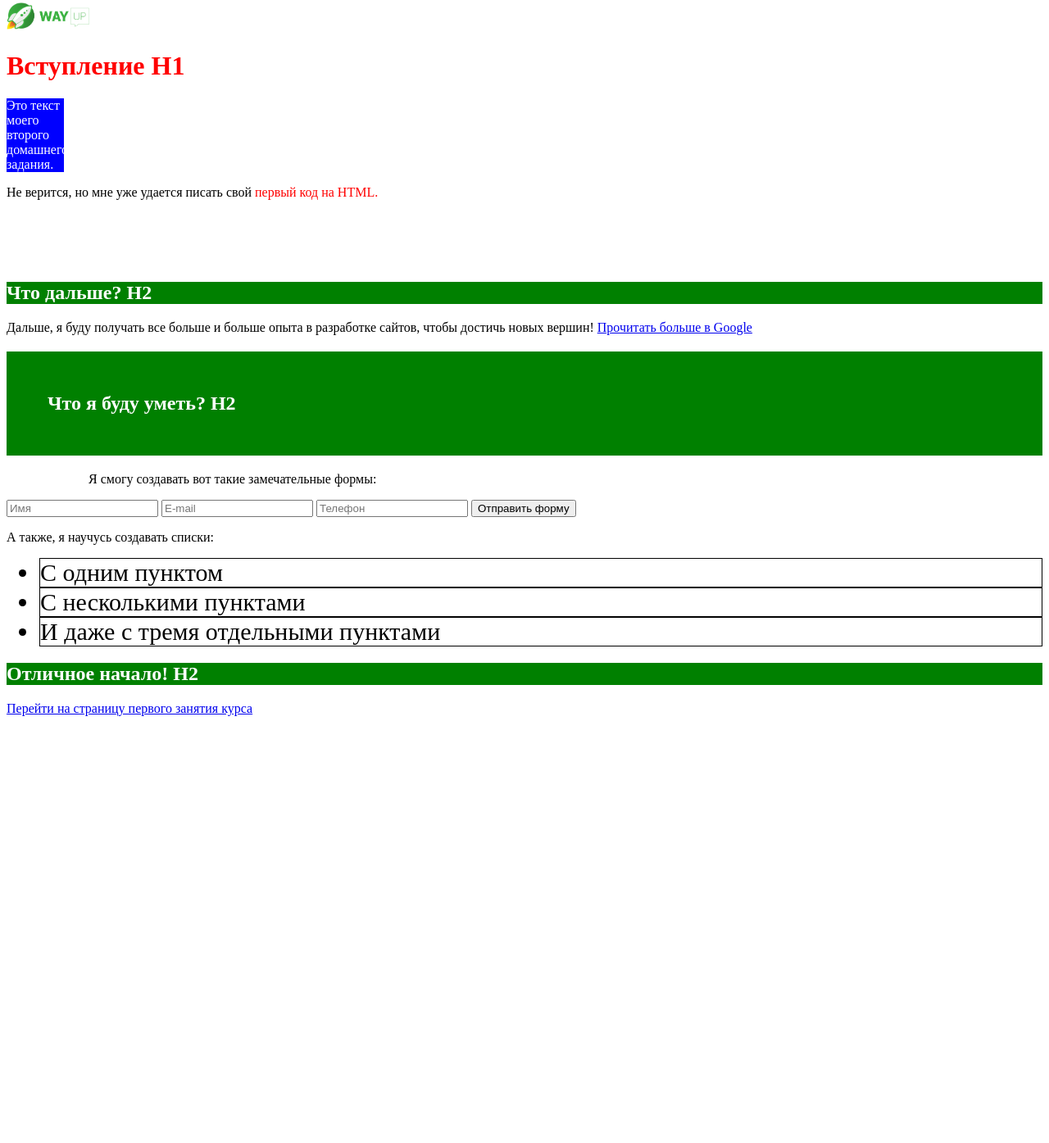
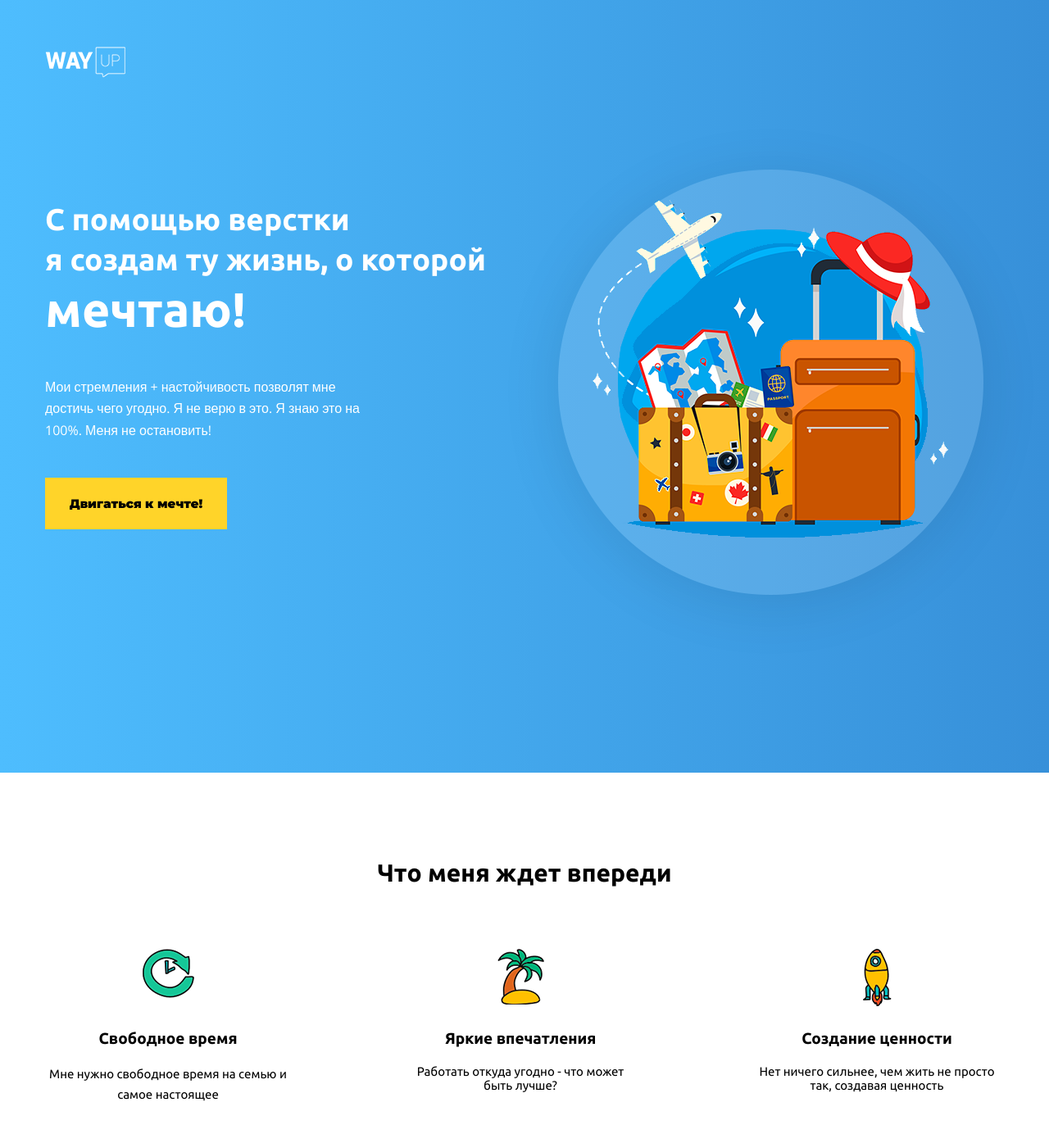
Before and after one commit to rockuro/wayupHW, a plain HTML site: page index.html in a window 1280 px wide. Shown: the part 5-1400 px from the top of the page at 82% size. Before the commit the page ends 887 px from the top, so only its background shows below. Drawn offline with nearby package versions, Linux system fonts and the light colour scheme.

Commit message:
Add files via upload

```diff
--- a/index.html
+++ b/index.html
@@ -1,58 +1,91 @@
 <!DOCTYPE html>
-<html lang="ru">
+<html lang="en">
 <head>
     <meta charset="UTF-8">
     <meta http-equiv="X-UA-Compatible" content="IE=edge">
     <meta name="viewport" content="width=device-width, initial-scale=1.0">
+    <link rel="preconnect" href="https://fonts.googleapis.com">
+    <link rel="preconnect" href="https://fonts.gstatic.com" crossorigin>
+    <link href="https://fonts.googleapis.com/css2?family=Montserrat:wght@900&family=Open+Sans&family=Ubuntu:wght@400;700&display=swap" rel="stylesheet">
     <link rel="stylesheet" href="style/style.css">
-    <title>Document</title>
+    <title>WayUPHW</title>
 </head>
 <body>
+    <header class="header">
+        <div class="container">
+            <img src="img/logo.png" alt="WayUP" class="logo">
+            <div class="wrap">
+                <div class="offer">
+                    <h1 class="title">
+                        С помощью верстки<br>я создам ту жизнь, о которой <span>мечтаю!</span>
+                    </h1>
+                    <p class="intro">
+                        Мои стремления + настойчивость позволят мне достичь чего угодно. Я не верю в это. Я знаю это на 100%. Меня не остановить!
+                    </p>
+                    <a href="#" class="button">
+                        Двигаться к мечте!
+                    </a>
+                </div>
+                <img src="img/travel.png" alt="travel" class="travel">
+            </div>
+        </div>
+    </header>
+    <section class="will_be">
+        <div class="container">
+            <h2 class="section_title">
+                Что меня ждет впереди
+            </h2>
+            <div class="future">
+                <div class="time">
+                    <h3 class="future_title">
+                        Свободное время
+                    </h3>
+                    <p class="future_discr">
+                        Мне нужно свободное время на семью и самое настоящее
+                    </p>
+                </div>
+                <div class="beach">
+                    <h3 class="future_title">
+                        Яркие впечатления
+                    </h3>
+                    <div class="future_discr">
+                        Работать откуда угодно - что может быть лучше?
+                    </div>
+                </div>
+                <div class="rocket ">
+                    <h3 class="future_title">
+                        Создание ценности
+                    </h3>
+                    <div class="future_discr">
+                        Нет ничего сильнее, чем жить не просто так, создавая ценность
+                    </div>
+                </div>
+            </div>
+        </div>
+    </section>
+    <section class="ticket">
+        <div class="container">
+            <h2 class="section_title">
+                Форма заказа билета в будущее
+            </h2>
+            <form action="#" class="form">
+                <input type="text" name="name" class="input" required placeholder="Имя">
 
-    <header class="header">
-        <img src="img/logo.jpg" alt="logo">
-        <h1>Вступление H1</h1>
-        <p class="small_paragrapher">
-            Это текст моего второго домашнего задания.
-        </p>
-        <p>
-            Не верится, но мне уже удается писать свой <span>первый код на HTML.</span>
-        </p>
-    </header>
+                <input type="email" name="email" class="input" required placeholder="E-mail">
 
-    <section class="main">
+                <input type="tel" name="phone" class="input" required placeholder="Телефон">
 
-        <h2>Что дальше? H2</h2>
-        <p>
-            Дальше, я буду получать все больше и больше опыта в разработке сайтов, чтобы достичь новых вершин!
-            <a href="https://google.ru" target="_blank" title="google.ru">Прочитать больше в Google</a>
-        </p>
+                <input type="text" name="country" class="input" required placeholder="Куда я полечу в ближайшее время?">
+
+            <button type="submit" class="button btn_form">Двигаться к мечте!</button>
+            </div>
+
+        </div>
     </section>
-    <section class="second">
-        <h2 class="what_i_can">Что я буду уметь? H2</h2>
-        <p class="forms">
-            Я смогу создавать вот такие замечательные формы:
-        </p>
-        <form action="#">
-            <input type="text" name='name' placeholder="Имя" required>
-            <input type="email" name="email" placeholder="E-mail" required>
-            <input type="tel" name='phone' placeholder="Телефон" required>
-            <button type="submit">Отправить форму</button>
-        </form>
-        <p>
-            А также, я научусь создавать списки:
-        </p>
-        <ul class="first_list">
-            <li>С одним пунктом</li>
-            <li>С несколькими пунктами</li>
-            <li>И даже с тремя отдельными пунктами</li>
-        </ul>
-    </section>
-
     <footer class="footer">
-        <h2>Отличное начало! H2</h2>
-        <a href="https://wayup.in/cabinet/course10-33-wave/unit1/lesson1" target="_blank" title="Первый урок">Перейти на страницу первого занятия курса</a>
+        <div class="container">
+            © Все мои мечты защищены моим трудолюбием
+        </div>
     </footer>
-
 </body>
 </html>
--- a/style/style.css
+++ b/style/style.css
@@ -1,39 +1,179 @@
 body {
-    box-sizing: border-box;
+    font-family: 'Ubuntu', sans-serif;
+    font-size: 15px;
+    margin: 0;
+    padding: 0;
+    color: #000;
 }
 
-img {
-    width: 8%;
+div, p, input, button, form, span, a, ul, li {
+	box-sizing: border-box;
 }
 
-h1, span {
-    color: red;
+h1, h2, h3, h4, h5, h6 {
+	margin: 0;
 }
 
-.small_paragrapher {
-    width: 5.5%;
-    color: white;
-    background-color: blue;
+p {
+    margin: 0;
+    line-height: 1.65em;
 }
 
-.main {
-    margin-top: 100px;
+.header {
+    background: rgba(78,189,254,1);
+    background: -moz-linear-gradient(left, rgba(78,189,254,1) 0%, rgba(55,144,217,1) 100%);
+    background: -webkit-gradient(left top, right top, color-stop(0%, rgba(78,189,254,1)), color-stop(100%, rgba(55,144,217,1)));
+    background: -webkit-linear-gradient(left, rgba(78,189,254,1) 0%, rgba(55,144,217,1) 100%);
+    background: -o-linear-gradient(left, rgba(78,189,254,1) 0%, rgba(55,144,217,1) 100%);
+    background: -ms-linear-gradient(left, rgba(78,189,254,1) 0%, rgba(55,144,217,1) 100%);
+    background: linear-gradient(to right, rgba(78,189,254,1) 0%, rgba(55,144,217,1) 100%);
+    filter: progid:DXImageTransform.Microsoft.gradient( startColorstr='#4ebdfe', endColorstr='#3790d9', GradientType=1 );
+    color: #fff;
 }
 
-h2 {
-    color: white;
-    background-color: green;
+.wrap {
+    display: flex;
+    justify-content: space-between;
 }
 
-.what_i_can {
-    padding: 50px;
+.container {
+    width: 1170px;
+    margin: 0 auto;
 }
 
-.forms {
-    margin-left: 100px;
+.logo {
+    padding-top: 62px;
 }
 
-.first_list li {
+.offer {
+    margin-top: 145px;
+}
+
+.title {
+    width: 565px;
+    font-size: 37px;
+    font-weight: 700;
+    line-height: 49px;
+}
+
+.title span {
+    font-size: 59px;
+    line-height: 73px;
+}
+
+.intro {
+    font-family: 'Open Sans', sans-serif;
+    margin: 45px 0;
+    width: 400px;
+    font-size: 16px;
+}
+
+.button {
+    font-family: 'Montserrat', sans-serif;
+    background: #ffd429;
+    color: #000;
+    display: block;
+    width: 222px;
+    padding: 22px 0;
+    text-align: center;
+    text-decoration: none;
+    transition: all 0.3s ease;
+}
+
+.button:hover {
+    background: #caa100;
+}
+
+.travel {
+    margin-top: 59px;
+    padding-bottom: 145px;
+}
+
+.will_be {
+    padding-top: 105px;
+    padding-bottom: 120px;
+}
+
+.section_title {
     font-size: 30px;
-    border: 1px solid black;
+    text-align: center;
 }
+
+.future {
+    display: flex;
+    justify-content: space-between;
+    padding-top: 75px;
+    text-align: center;
+}
+
+.future_title {
+    font-size: 19px;
+    padding-top: 98px;
+}
+
+.future_discr {
+    margin-top: 20px;
+}
+
+.time {
+    background: url('../img/time.png') no-repeat top;
+    width: 300px;
+}
+
+.beach {
+    background: url('../img/beach.png') no-repeat top;
+    width: 270px;
+}
+
+.rocket {
+    background: url('../img/rocket.png') no-repeat top;
+    width: 310px;
+}
+
+.ticket {
+    background: #ecf3f8;
+    padding-top: 110px;
+    align-items: center;
+    padding-bottom: 68px;
+}
+
+.form {
+    margin-top: 45px;
+    width: 100%;
+    display: inline-flex;
+    flex-direction: column;
+    justify-content: center;
+    align-items: center;
+}
+
+.input {
+    margin: auto;
+    margin-top: 15px;
+    width: 343px;
+    height: 47px;
+    border: 1px solid #bbbbbb;
+    font-size: 15px;
+    font-family: 'Ubuntu', sans-serif;
+    border-radius: 3px;
+    padding-left: 24px;
+}
+
+.btn_form {
+    border: 0;
+    font-size: 15px;
+    cursor: pointer;
+    width: 343px;
+    height: 47px;
+    margin-top: 15px;
+    padding: 15px 0;
+}
+
+.footer {
+    background: #164d7a;
+    font-family: 'Open Sans', sans-serif;
+    font-size: 14px;
+    text-align: center;
+    color: #fff;
+    padding-top: 62px;
+    padding-bottom: 62px;
+}
```
Also changed, not shown: img/beach.png (added), img/logo.png (added), img/rocket.png (added), img/time.png (added), img/travel.png (added).
